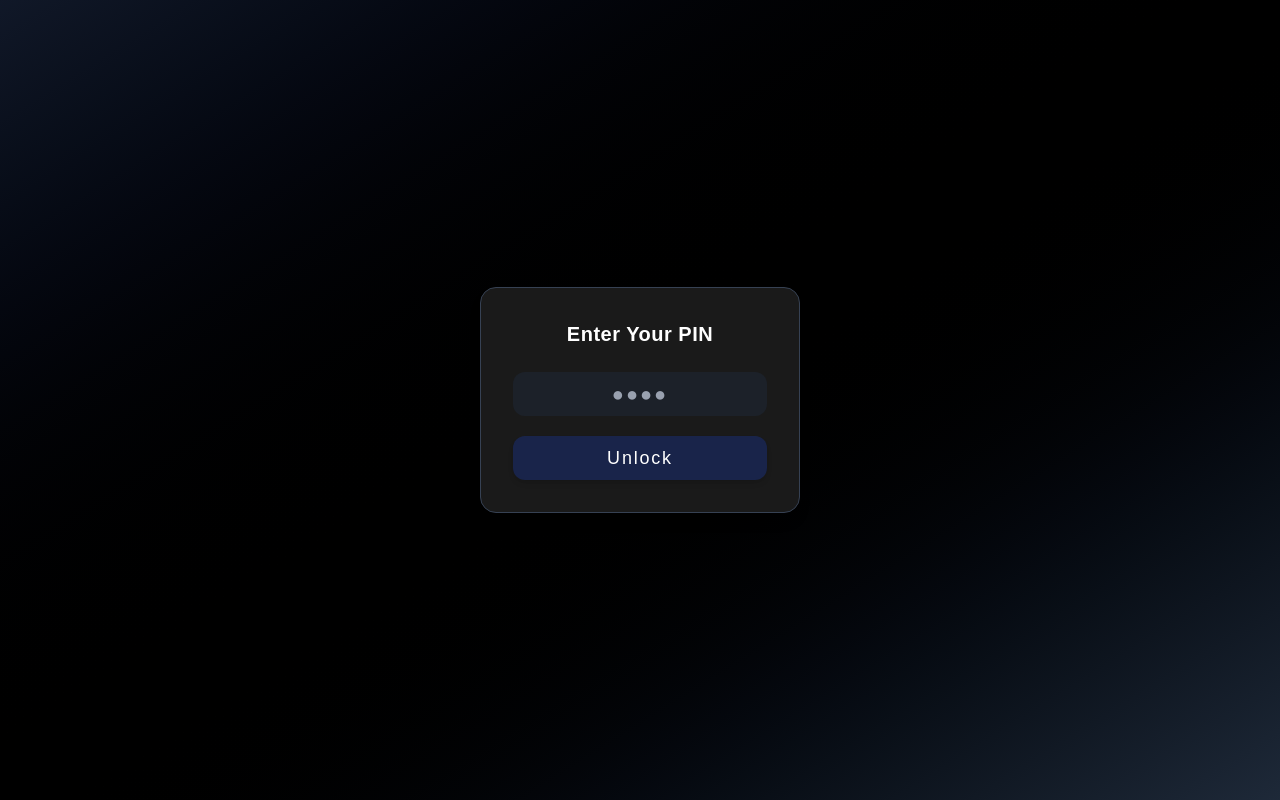
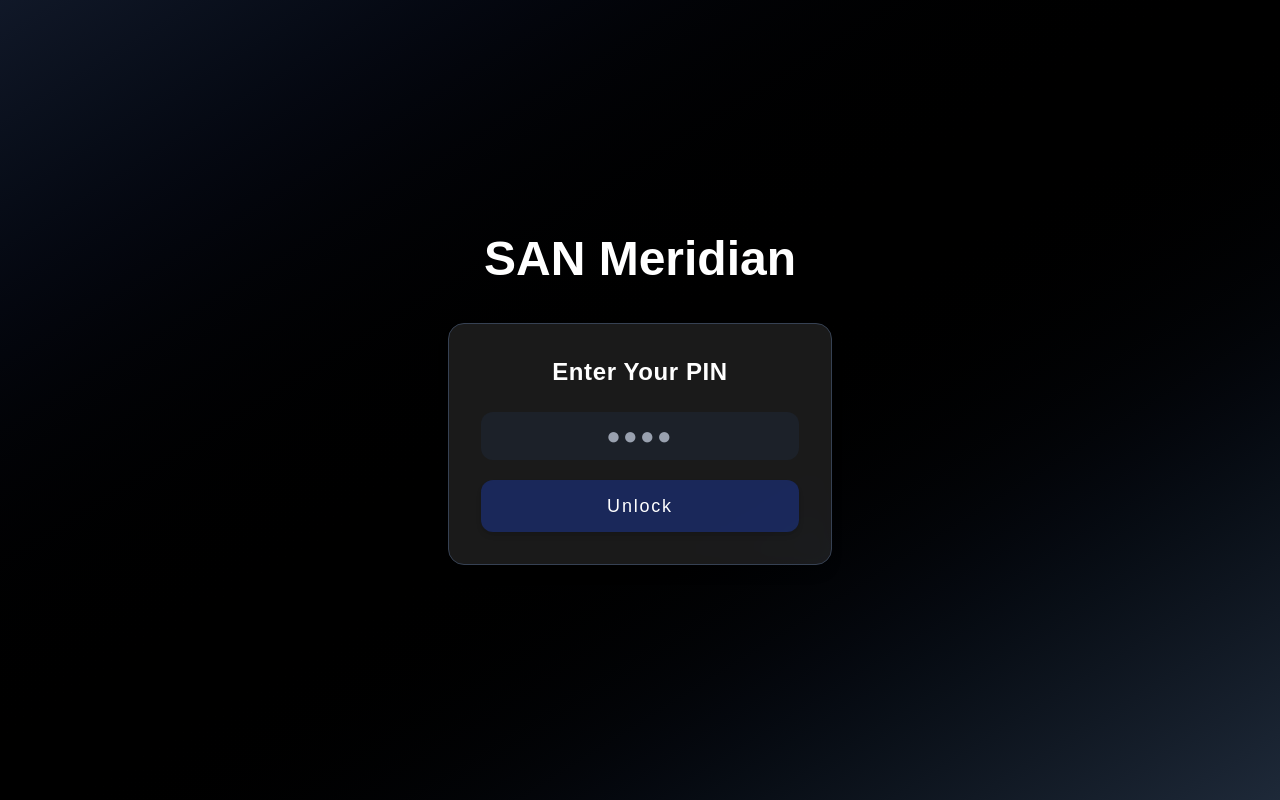
Before and after one commit to Ashwin-RH/Dental-stock-app, a React (Vite) app: page / in a window 1280 px wide. Built offline with nearby package versions, Linux system fonts and the light colour scheme; no server answers; a web font is replaced by a local one.

Commit message:
pin settings

```diff
--- a/src/App.jsx
+++ b/src/App.jsx
@@ -4,7 +4,7 @@ import Home from "./pages/Home";
 import PinLogin from "./components/PinLogin";
 import PinLock from "./components/PinLock";
 
-const AUTO_LOCK_TIME = 60 * 1000; // 10 seconds for testing
+const AUTO_LOCK_TIME = 600 * 1000; // 10 seconds for testing
 
 export default function App() {
   const [activeAccount, setActiveAccount] = useState(
--- a/src/components/PinLogin.jsx
+++ b/src/components/PinLogin.jsx
@@ -36,9 +36,14 @@ export default function PinLogin({ onSuccess }) {
   };
 
   return (
-    <div className="min-h-screen flex items-center justify-center bg-gradient-to-br from-gray-900 via-black to-gray-800">
-      <div className="bg-white/10 backdrop-blur-md border border-gray-700 rounded-2xl mx-4 p-8 w-80 shadow-lg flex flex-col items-center">
-        <h2 className="text-white text-xl font-semibold mb-6 tracking-wide">
+    <div className="min-h-screen flex flex-col items-center justify-center bg-gradient-to-br from-gray-900 via-black to-gray-800 px-4">
+      {/* Responsive title */}
+      <h1 className="text-white text-3xl sm:text-4xl md:text-5xl font-bold mb-10 text-center select-none">
+        SAN Meridian
+      </h1>
+
+      <div className="bg-white/10 backdrop-blur-md border border-gray-700 rounded-2xl p-8 w-full max-w-sm shadow-lg flex flex-col items-center">
+        <h2 className="text-white text-xl sm:text-2xl font-semibold mb-6 tracking-wide text-center select-none">
           Enter Your PIN
         </h2>
 
@@ -49,18 +54,16 @@ export default function PinLogin({ onSuccess }) {
             value={pin}
             maxLength={4}
             onChange={e => setPin(e.target.value.replace(/\D/g, ""))}
-            className="w-full text-center text-xl tracking-widest px-3 py-2 rounded-xl bg-gray-800/50 placeholder-gray-400 text-white focus:outline-none focus:ring-2 focus:ring-blue-500 duration-500 transition"
+            className="w-full text-center text-xl sm:text-2xl tracking-widest px-3 py-2 rounded-xl bg-gray-800/50 placeholder-gray-400 text-white focus:outline-none focus:ring-2 focus:ring-blue-500 transition duration-500"
           />
 
           <button
             type="submit"
-            className="w-full mt-5 py-2 font-zalando tracking-widest cursor-pointer rounded-xl bg-blue-800/30 hover:bg-gray-200 active:bg-blue-700 transition text-white hover:text-gray-800 font-medium text-lg shadow-md"
+            className="w-full mt-5 py-3 rounded-xl bg-blue-800/40 hover:bg-gray-200 active:bg-blue-700 transition text-white hover:text-gray-800 font-medium text-lg shadow-md tracking-widest cursor-pointer"
           >
             Unlock
           </button>
         </form>
-
-
       </div>
     </div>
   );
--- a/src/pages/Home.jsx
+++ b/src/pages/Home.jsx
@@ -117,7 +117,7 @@ export default function Home() {
 
     {/* Top bar with optional logout */}
 <div className="flex justify-end mb-4">
-  {activeAccount === "dev" && (
+
     <button
       onClick={() => {
         localStorage.removeItem("activeAccount");
@@ -128,11 +128,11 @@ export default function Home() {
     >
       Logout
     </button>
-  )}
+
 </div>
 
     {/* Header */}
-    <h2 className="font-bitcount text-3xl text-center uppercase tracking-widest font-semibold mb-6 text-gray-300">
+    <h2 className="font-bitcount text-3xl text-center uppercase tracking-widest font-semibold mb-6 text-gray-300 select-none">
       SAN Meridian
     </h2>
 
```
